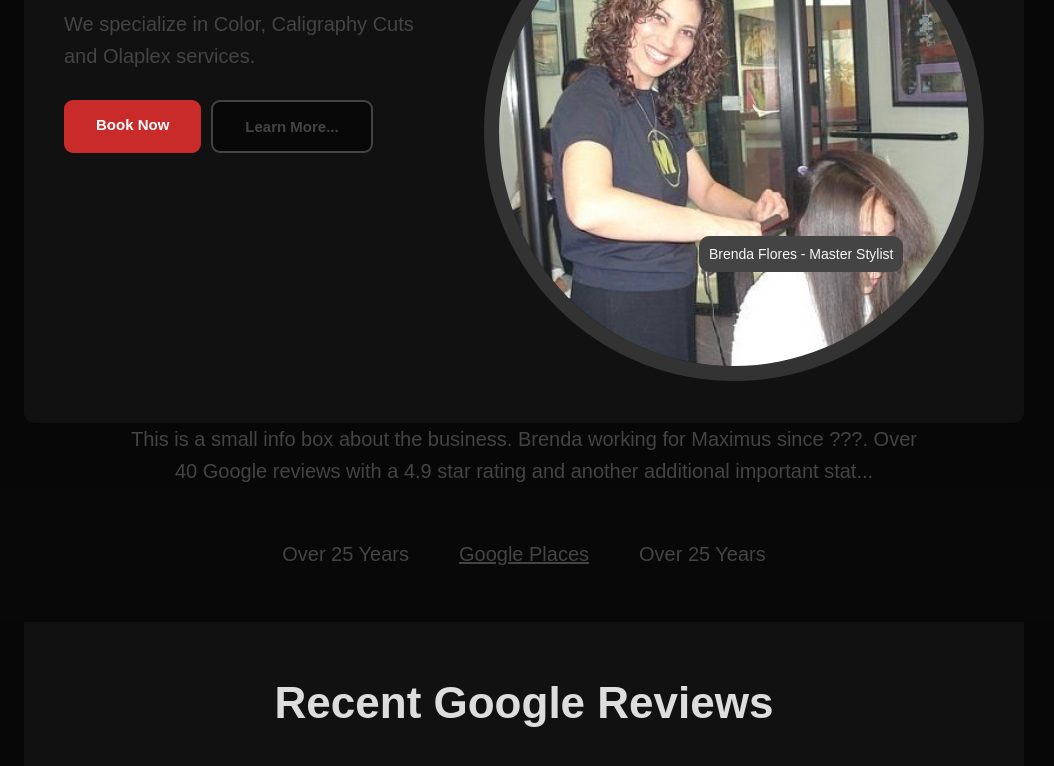
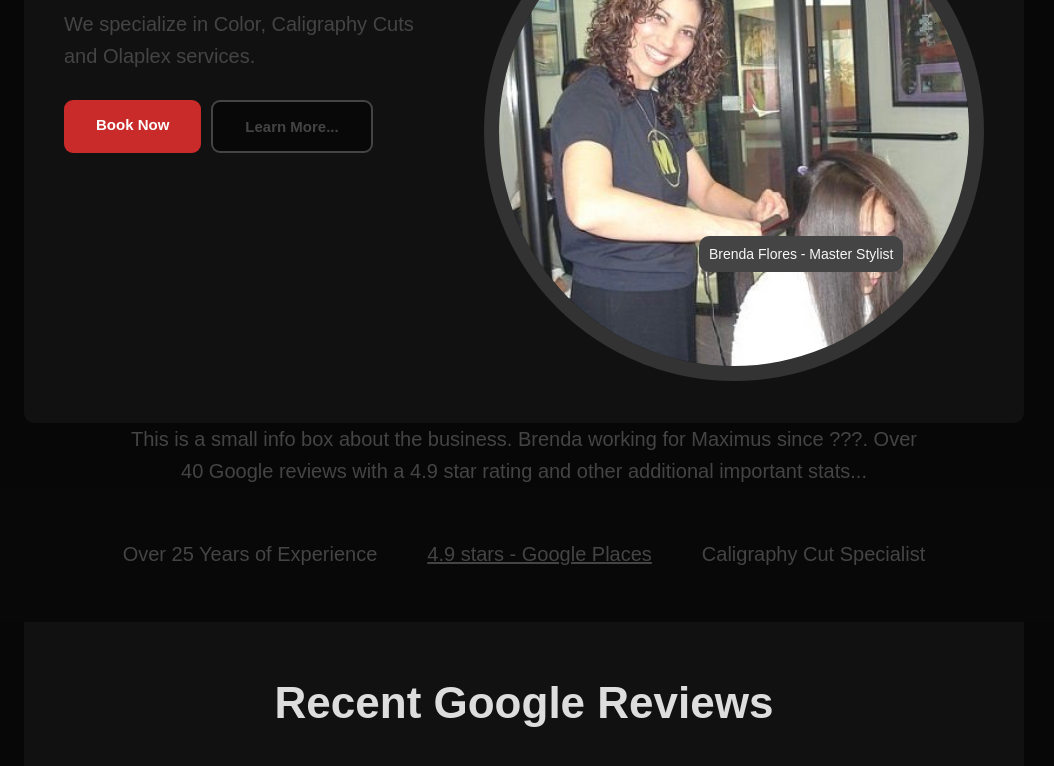
Before and after one commit to DVDaniels/DreamSalon2022, a plain HTML site: page index.html in a window 1280 px wide. Shown: the part 328-1094 px from the top of the page, without its empty margins (116-1170 px from the left). Drawn offline with Linux system fonts and the light colour scheme.

Commit message:
content update

```diff
--- a/index.html
+++ b/index.html
@@ -44,12 +44,12 @@
           </div>
         </div>
       </div>
-       <p class="stat-info"> This is a small info box about the business. Brenda working for Maximus since ???. Over 40 Google reviews with a 4.9 star rating and another additional important stat...</p>
+       <p class="stat-info"> This is a small info box about the business. Brenda working for Maximus since ???. Over 40 Google reviews with a 4.9 star rating and other additional important stats...</p>
     <section class="stats">
       <div class="container stats">
-      <div class="statistic">Over 25 Years</div>
-      <div class="statistic"><a href="https://www.google.com/maps/place/Brenda's+Dream+Salon/@40.73671,-73.6192907,17z/data=!3m1!4b1!4m5!3m4!1s0x89c27d7b5c6aaaab:0xc90bd1661d9cba41!8m2!3d40.73671!4d-73.617102" target="_blank">Google Places</a></div>
-      <div class="statistic">Over 25 Years</div>
+      <div class="statistic">Over 25 Years of Experience</div>
+      <div class="statistic"><a href="https://www.google.com/maps/place/Brenda's+Dream+Salon/@40.73671,-73.6192907,17z/data=!3m1!4b1!4m5!3m4!1s0x89c27d7b5c6aaaab:0xc90bd1661d9cba41!8m2!3d40.73671!4d-73.617102" target="_blank">4.9 stars - Google Places</a></div>
+      <div class="statistic">Caligraphy Cut Specialist</div>
       </div>
     </section>
 
```
Also changed, not shown: 1 other file.
